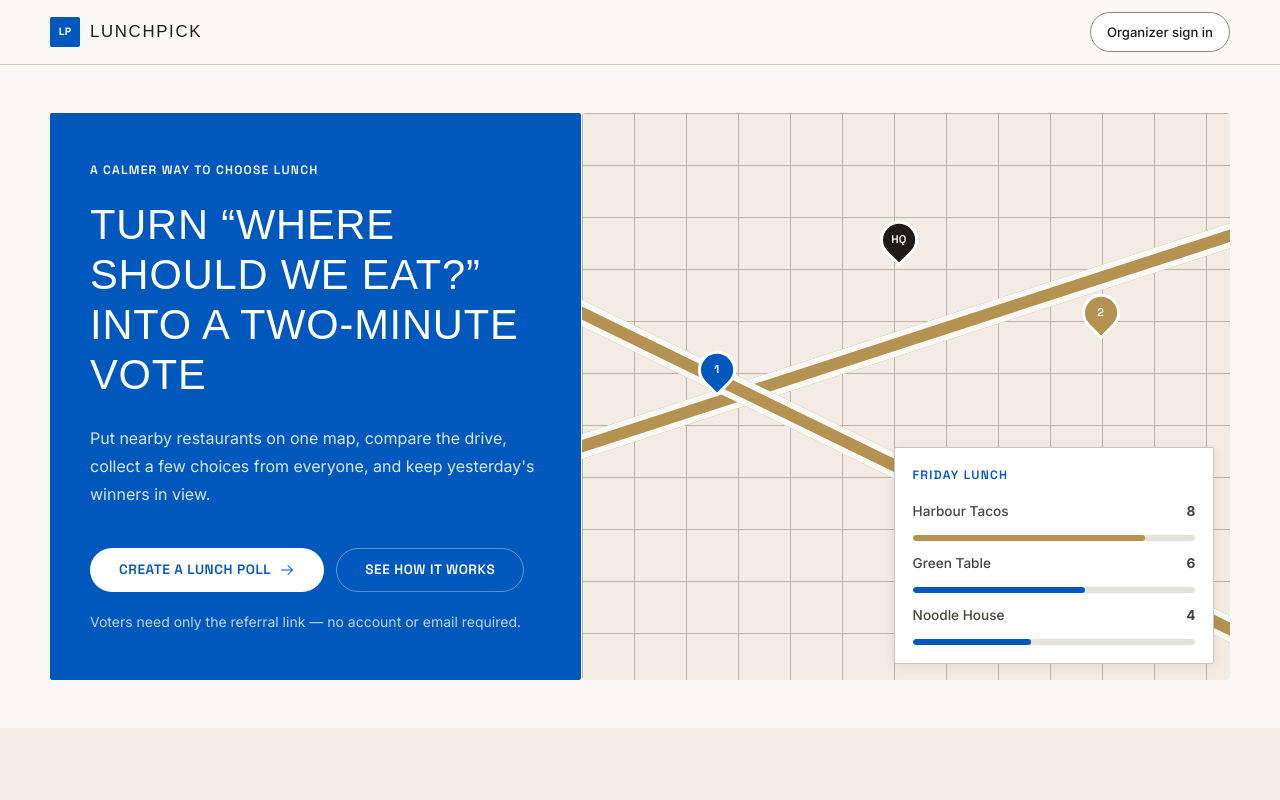
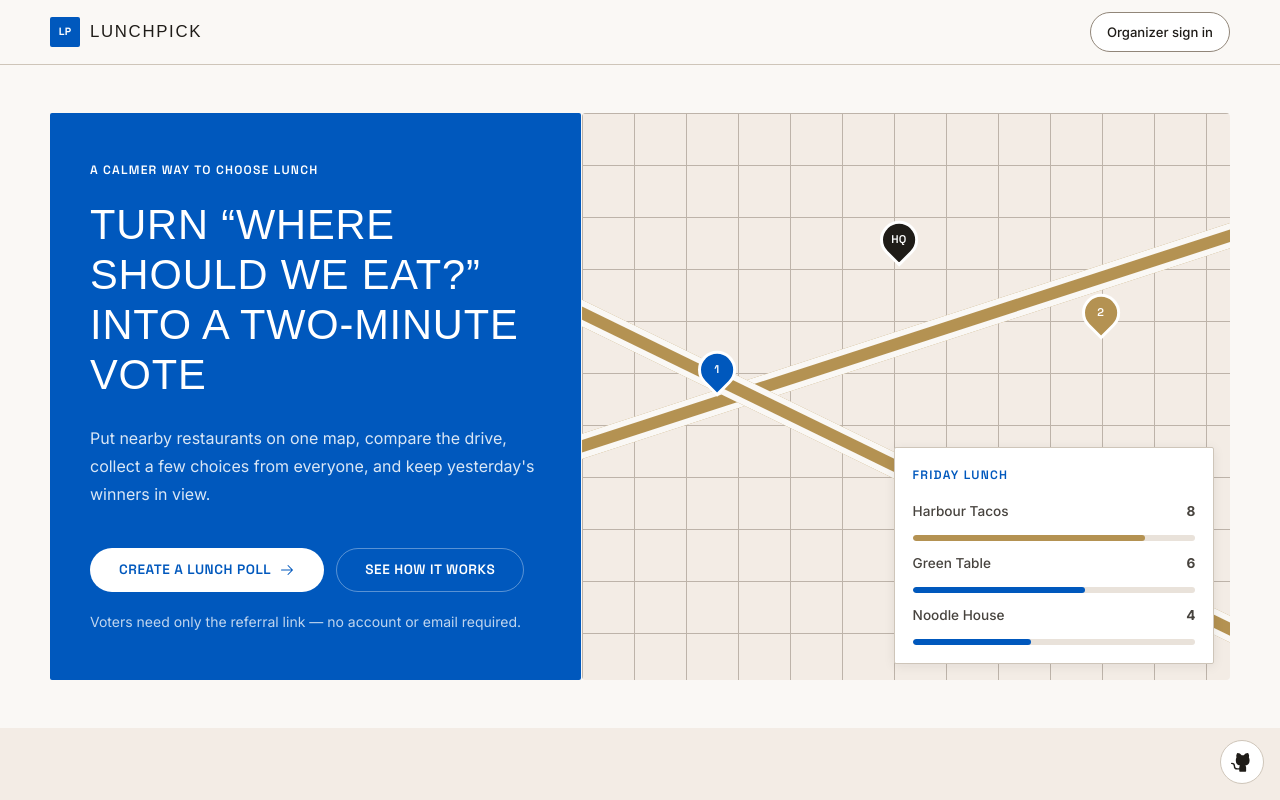
Before and after one commit to jxu-dev-c/restaurant-voter, a Next.js app: page / in a window 1280 px wide. Shown: the top 800 px of the page. Built offline with nearby package versions, Linux system fonts and the light colour scheme; no server answers; a web font is replaced by a local one.

Commit message:
Restore floating GitHub button above page content

```diff
--- a/src/app/globals.css
+++ b/src/app/globals.css
@@ -716,7 +716,10 @@ textarea {
       48px, which is why the height is 3.125rem rather than .field's 2.9rem. */
 
 .feedback-link {
-  margin: 1rem calc(1rem + env(safe-area-inset-right)) calc(1rem + env(safe-area-inset-bottom)) 1rem;
+  position: fixed;
+  right: calc(1rem + env(safe-area-inset-right));
+  bottom: calc(1rem + env(safe-area-inset-bottom));
+  z-index: 60;
 }
 
 .place-search {
@@ -1351,7 +1354,7 @@ textarea {
 .ballot-save-bar {
   position: sticky;
   z-index: 5;
-  bottom: calc(1rem + env(safe-area-inset-bottom));
+  bottom: calc(4.75rem + env(safe-area-inset-bottom));
   display: flex;
   flex-wrap: wrap;
   align-items: center;
```
